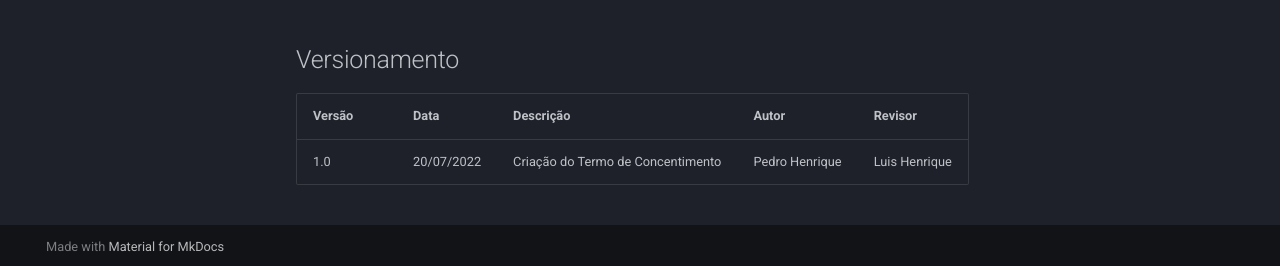
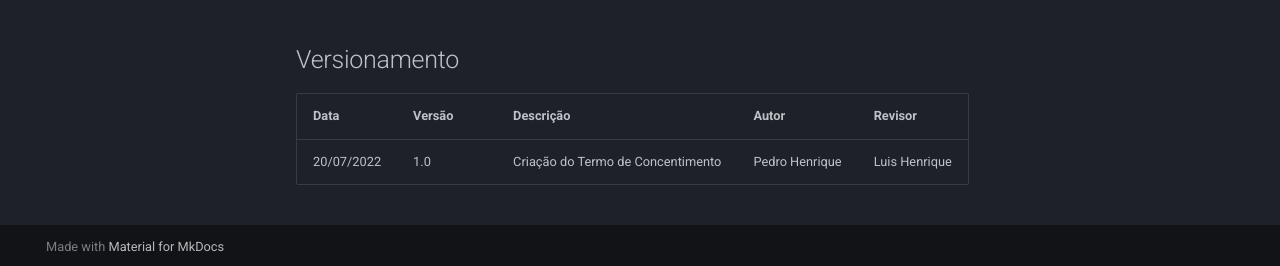
Before and after one commit to JoaoGElvas/2022.1-CIEE, an MkDocs documentation site: the page built from docs/analise_requisitos/aspectos_esticos.md, in a window 1280 px wide and 900 px high, scrolled down 675 px. Shown: the part 631-897 px from the top of the window. Built offline with MkDocs 1.6.1 and Material for MkDocs 9.7.7, drawn with Linux system fonts in a browser that asks for light colours.

```diff
--- a/docs/analise_requisitos/aspectos_esticos.md
+++ b/docs/analise_requisitos/aspectos_esticos.md
@@ -21,6 +21,6 @@ aos outros; respeitar a privacidade dos outros; e honrar a confidencialidade de
 
 ## Versionamento
 
-| Versão | Data       | Descrição                         | Autor          | Revisor      |
-|--------|------------|-----------------------------------|----------------|--------------|
-| 1.0    | 20/07/2022 | Criação do Termo de Concentimento | Pedro Henrique | Luis Henrique|
+| Data       | Versão   | Descrição                         | Autor          | Revisor      |
+|------------|------------|-----------------------------------|----------------|--------------|
+| 20/07/2022 | 1.0 | Criação do Termo de Concentimento | Pedro Henrique | Luis Henrique|
```
